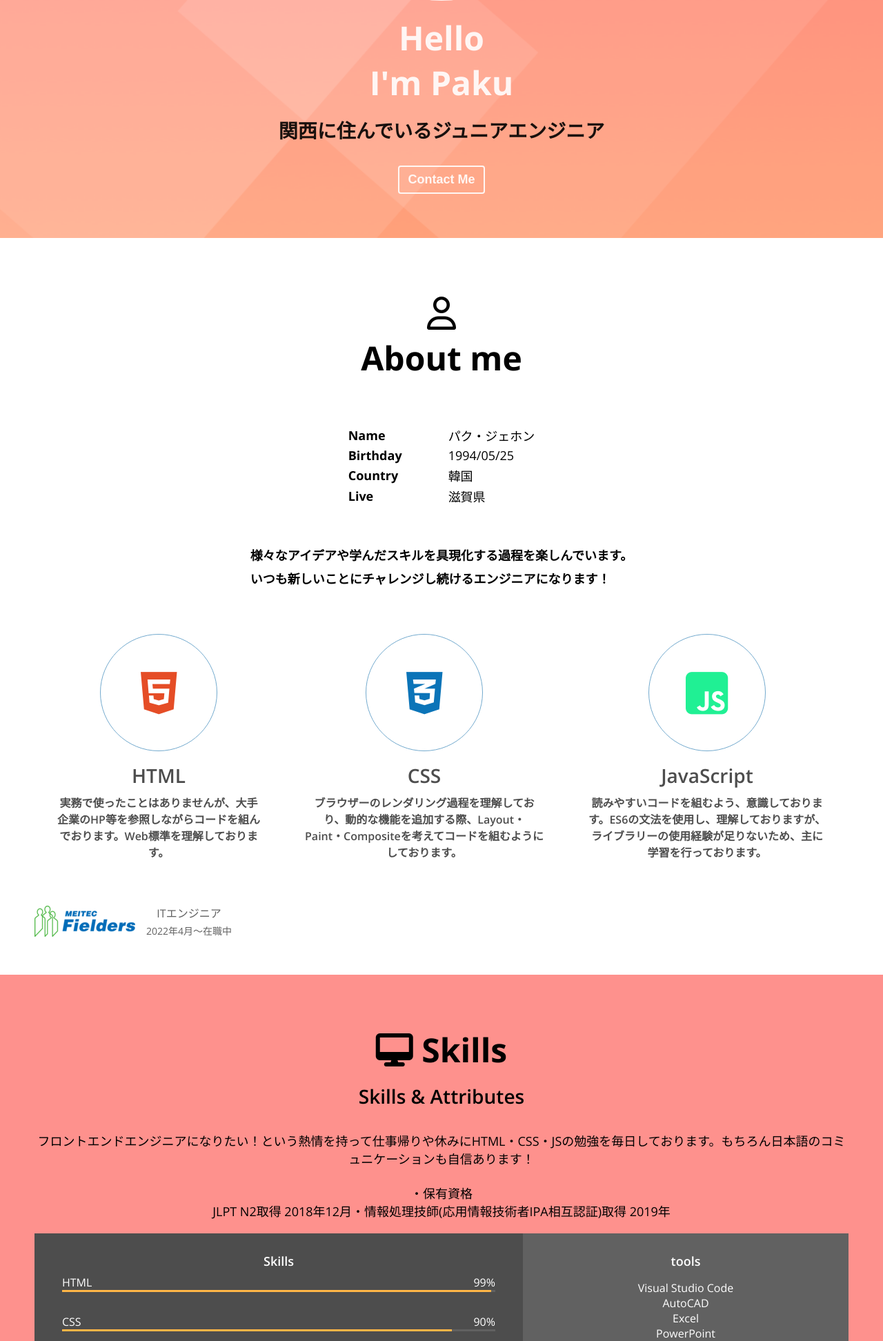
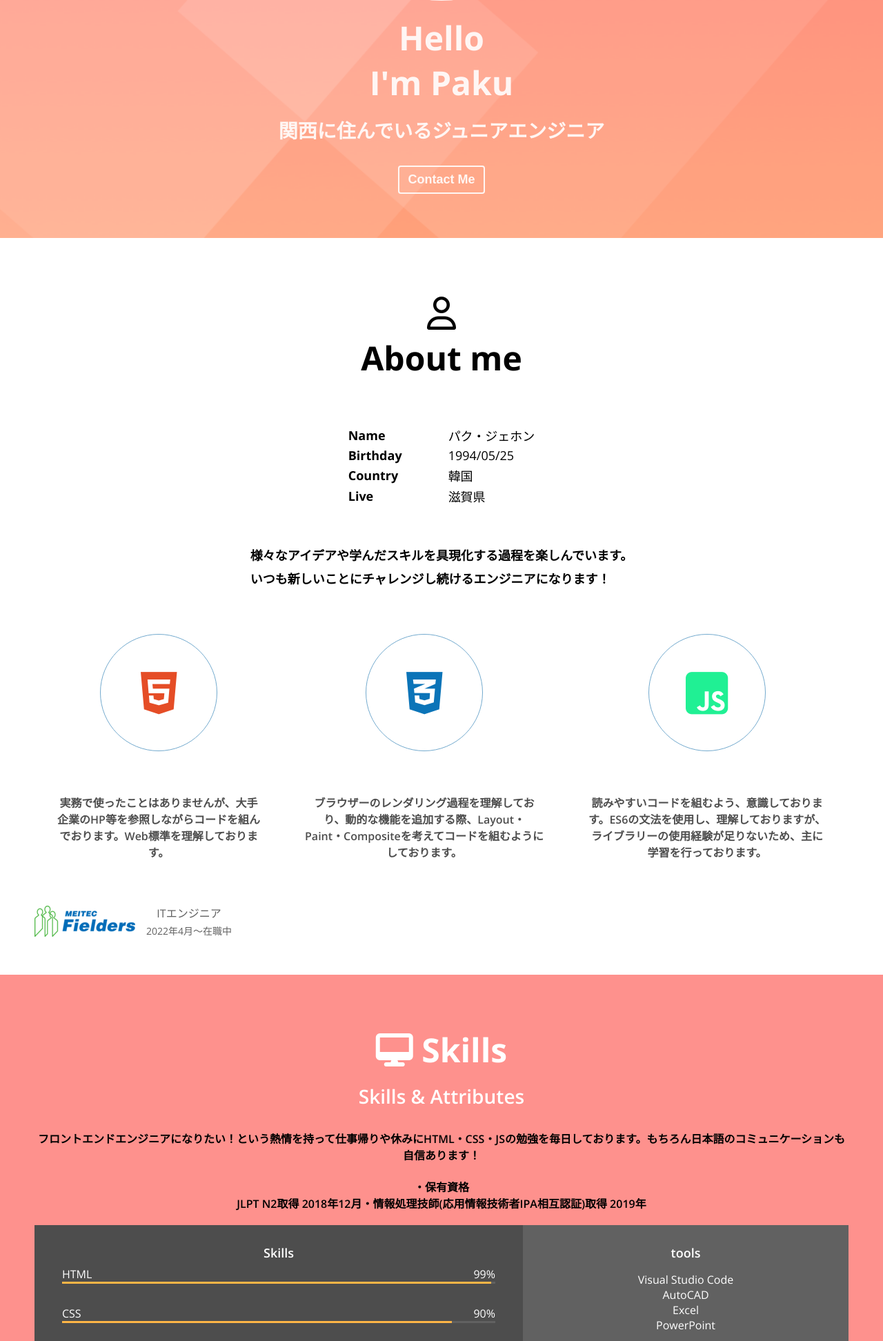
Before and after one commit to J-paku/Portfolio, a PHP site: page /myapp/ in a window 1280 px wide. Shown: the part 399-2343 px from the top of the page at 69% size. Run offline with PHP 8.4, Linux system fonts and the light colour scheme; some libraries are stand-ins or nearby versions.

Commit message:
css: color

```diff
--- a/style.css
+++ b/style.css
@@ -266,11 +266,17 @@ p   {
     /* Skill */
     #skill {
         background-color: var(--color-pink);
+    }
+    #skill .section__container h1,h2 {
+        color:var(--color-white) !important;
+    }
+    #skill .section__container p {
+        font-size: var(--font-small);
+        font-weight: var(--weight-semi-bold);
+    }
 
-    }
     .skill {
         margin-bottom: 32px;
-
     }
     .skillset {
         display: flex;
```
